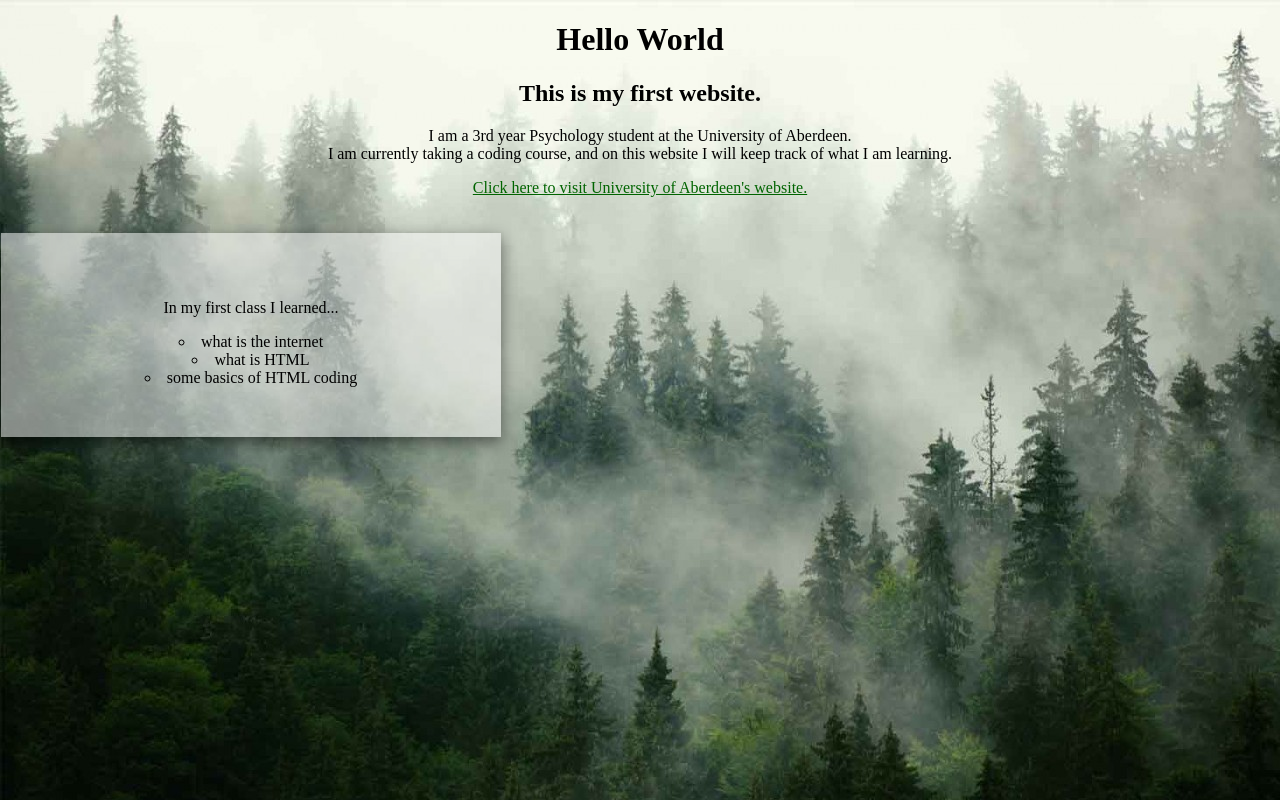
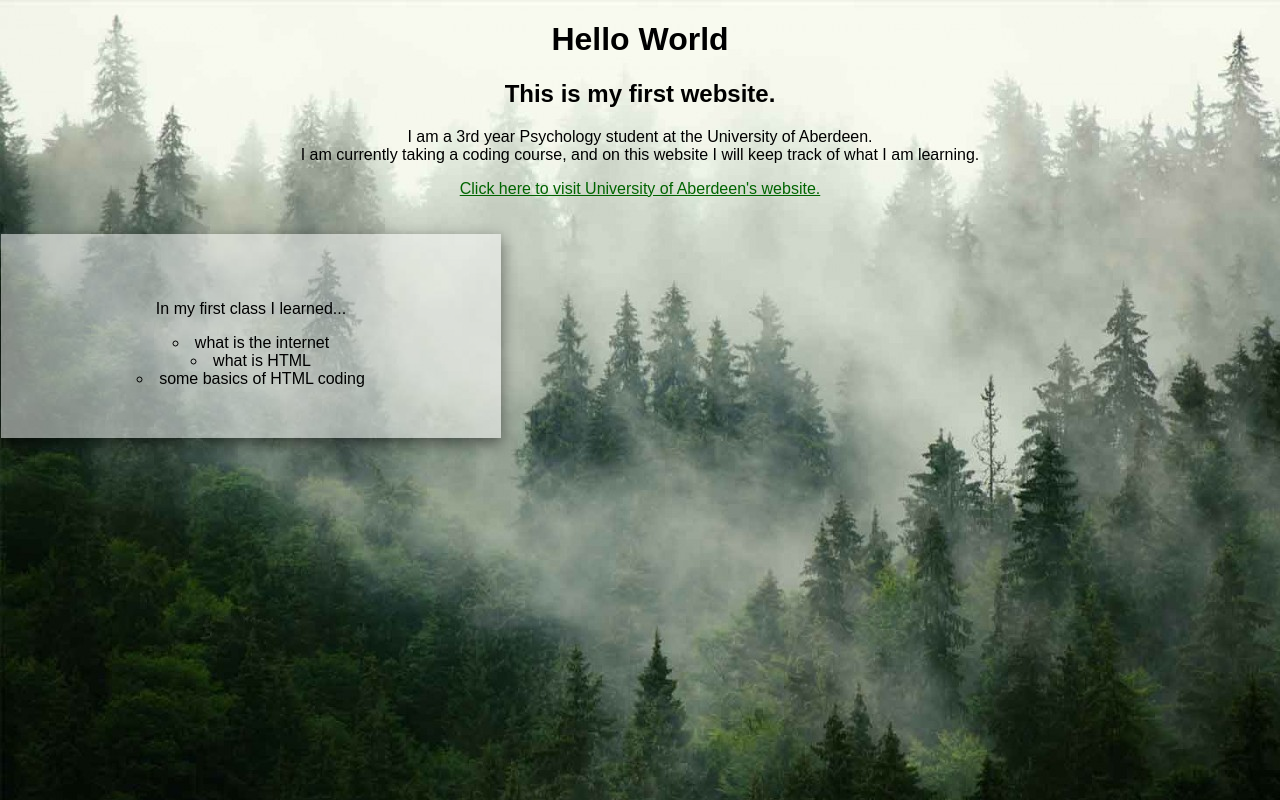
Before and after one commit to AnnabelleO/My-first-website, a plain HTML site: page index.html in a window 1280 px wide. Drawn offline with Linux system fonts and the light colour scheme.

Commit message:
Update main.css

```diff
--- a/main.css
+++ b/main.css
@@ -1,6 +1,6 @@
 body {
 color:black;
-font-family: serif;
+font-family: arial;
 margin: 1px;
 background-image: url("forest.jpg");
 text-align: center;
```
